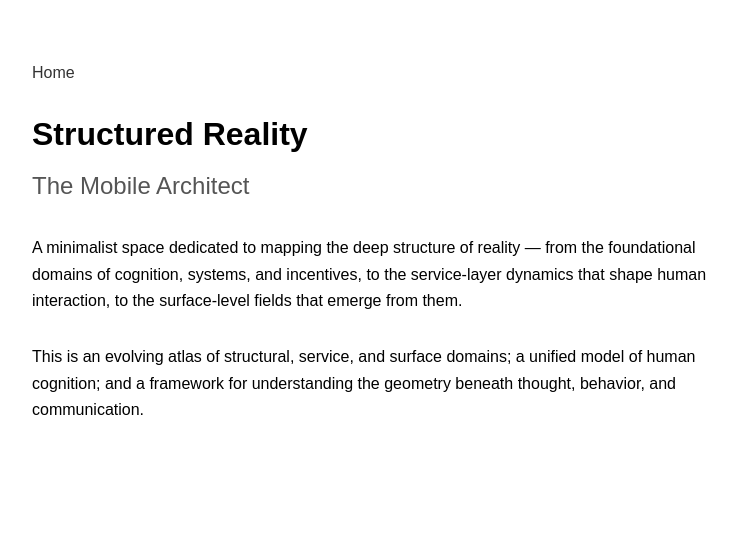
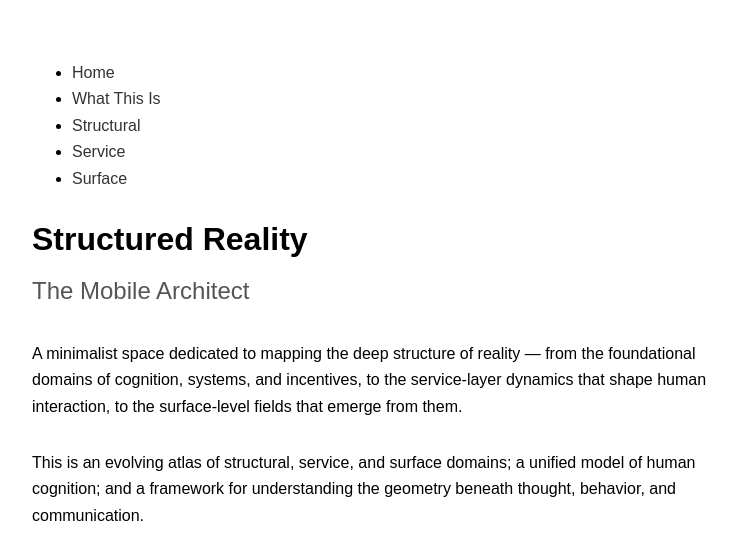
Before and after one commit to rpeabody/rpeabody.github.io, a Jekyll site: the page built from index.md, in a window 1280 px wide. Shown: the top 560 px of the page, without its empty margins (248-985 px from the left). Built offline with Jekyll 4.4.1, drawn with Linux system fonts in a browser that asks for light colours.

Commit message:
Update default.html

```diff
--- a/_layouts/default.html
+++ b/_layouts/default.html
@@ -31,9 +31,16 @@
 </head>
 <body>
 
-<nav>
-    <a href="/">Home</a>
+<nav class="site-nav">
+  <ul>
+    <li><a href="/">Home</a></li>
+    <li><a href="/about/">What This Is</a></li>
+    <li><a href="/structural/">Structural</a></li>
+    <li><a href="/service/">Service</a></li>
+    <li><a href="/surface/">Surface</a></li>
+  </ul>
 </nav>
+
 
 {{ content }}
 
```
